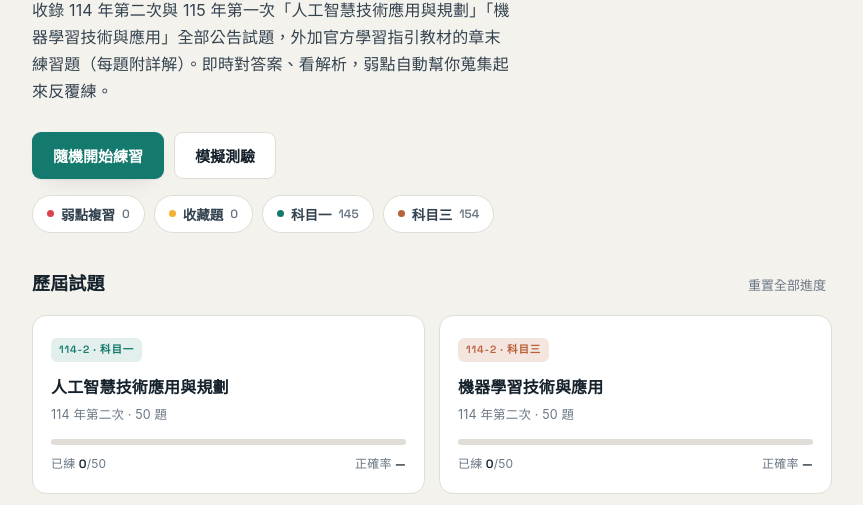
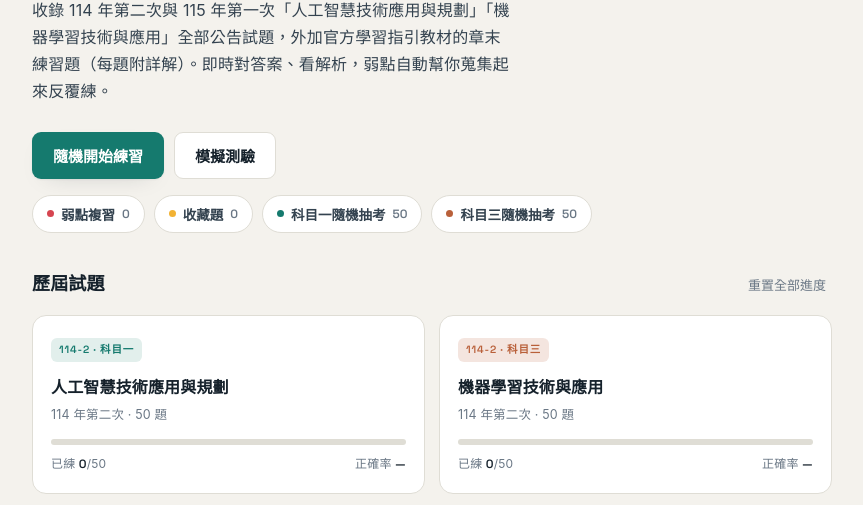
Before and after one commit to truman3309/ipass-, a website: page index.html in a window 1280 px wide. Shown: the part 250-755 px from the top of the page, without its empty margins (208-1071 px from the left). Drawn offline with Linux system fonts and the light colour scheme.

Commit message:
Update index.html

```diff
--- a/index.html
+++ b/index.html
@@ -521,8 +521,8 @@ function renderHome(){
       <div class="chips">
         <button class="chip" onclick="reviewWeak()"><span class="dot" style="background:var(--bad)"></span>弱點複習 <span class="cnt">${weak}</span></button>
         <button class="chip" onclick="reviewStar()"><span class="dot" style="background:var(--hi)"></span>收藏題 <span class="cnt">${star}</span></button>
-        <button class="chip" onclick="startSession({mode:'random',label:'科目一 · 隨機',ids:shuffle(subQs('科目一').map(q=>q.id))})"><span class="dot" style="background:var(--s1)"></span>科目一 <span class="cnt">${subQs('科目一').length}</span></button>
-        <button class="chip" onclick="startSession({mode:'random',label:'科目三 · 隨機',ids:shuffle(subQs('科目三').map(q=>q.id))})"><span class="dot" style="background:var(--s3)"></span>科目三 <span class="cnt">${subQs('科目三').length}</span></button>
+        <button class="chip" onclick="startSession({mode:'random',label:'科目一 · 隨機抽考50題',ids:shuffle(subQs('科目一').map(q=>q.id)).slice(0,50)})"><span class="dot" style="background:var(--s1)"></span>科目一隨機抽考 <span class="cnt">50</span></button>
+        <button class="chip" onclick="startSession({mode:'random',label:'科目三 · 隨機抽考50題',ids:shuffle(subQs('科目三').map(q=>q.id)).slice(0,50)})"><span class="dot" style="background:var(--s3)"></span>科目三隨機抽考 <span class="cnt">50</span></button>
       </div>
     </section>
 
```
